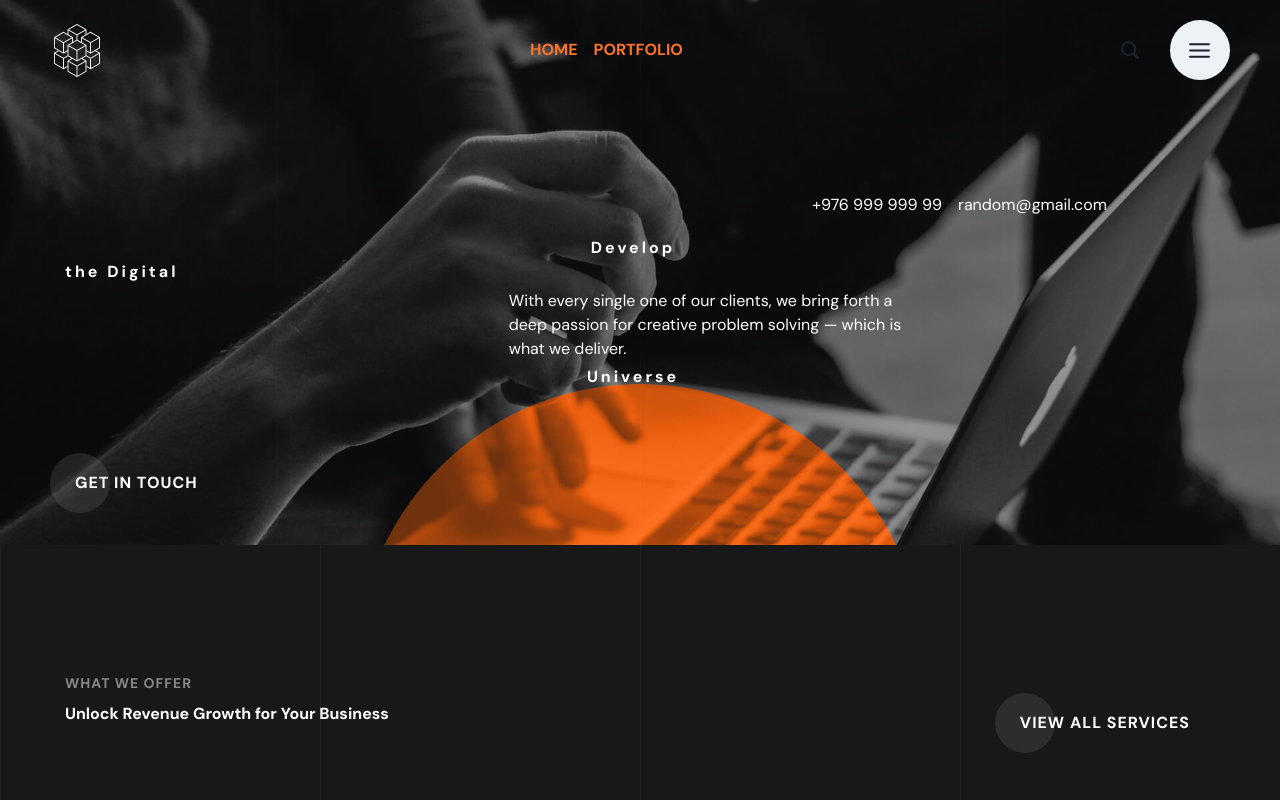
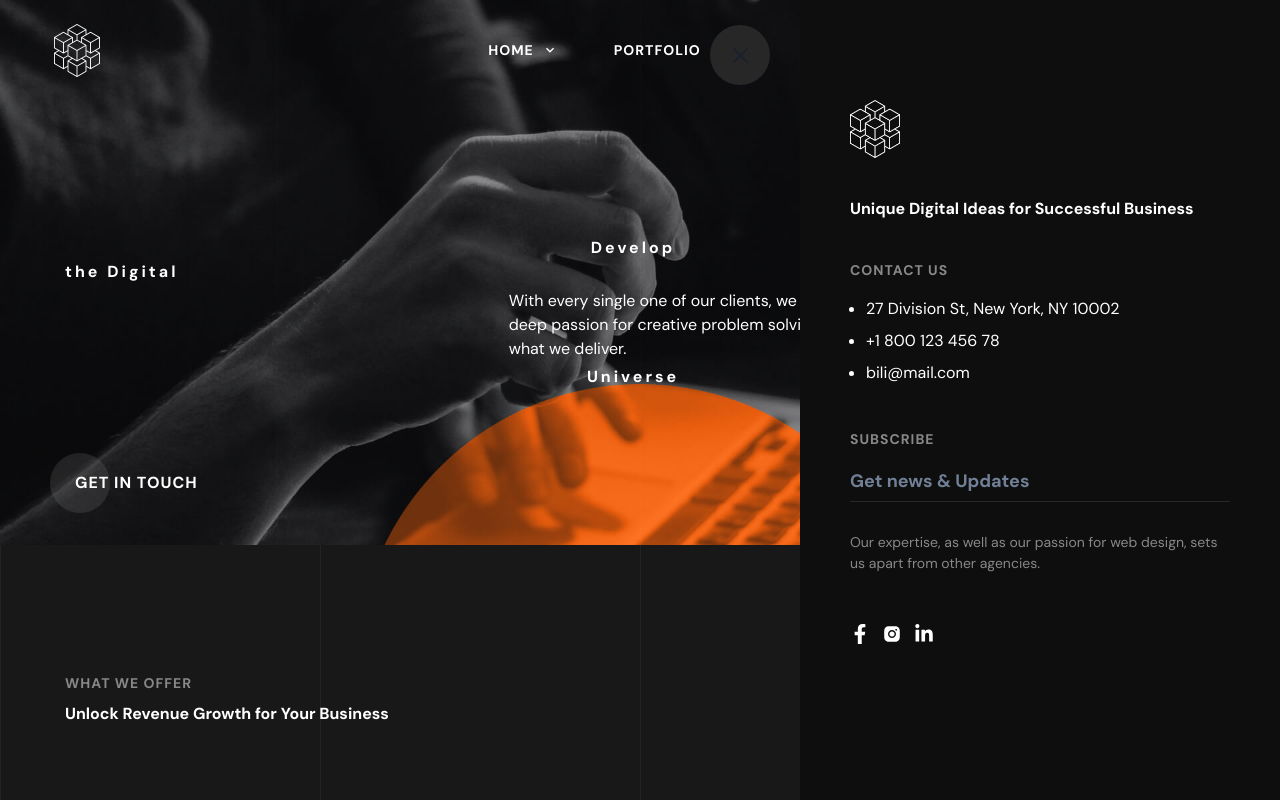
Before and after one commit to fl1pHover/honestMedia_V1, a Next.js app: page / in a window 1280 px wide. Shown: the top 800 px of the page. Built offline with nearby package versions, Linux system fonts and the light colour scheme.

Commit message:
navbar sidebar

```diff
--- a/components/navbar.js
+++ b/components/navbar.js
@@ -1,4 +1,4 @@
-import React from "react";
+import React, { useState } from "react";
 import {
      Box,
      Stack,
@@ -9,24 +9,60 @@ import {
      useColorModeValue,
      Button,
      IconButton,
+     Text,
+     UnorderedList,
+     ListItem,
+     Input,
 } from "@chakra-ui/react";
-import { Search2Icon, HamburgerIcon } from "@chakra-ui/icons";
+import { Search2Icon, HamburgerIcon, CloseIcon } from "@chakra-ui/icons";
 import NextLink from "next/link";
 
-const LinkItem = ({ href, path, target, children, ...props }) => {
+import { motion } from "framer-motion";
+
+import { ChevronDownIcon } from "@chakra-ui/icons";
+
+import { FaFacebookF } from "react-icons/fa";
+import { AiFillInstagram } from "react-icons/ai";
+import { FaLinkedinIn } from "react-icons/fa";
+import { AddIcon } from "@chakra-ui/icons";
+
+const footerIcon = [
+     {
+          href: "/",
+          icons: <FaFacebookF />,
+     },
+     { href: "/", icons: <AiFillInstagram /> },
+     { href: "/", icons: <FaLinkedinIn /> },
+];
+
+const variants = {
+     open: { opacity: 1, x: 0 },
+     closed: { opacity: 0, x: "-100%" },
+};
+
+const LinkItem = ({ href, path, target, children, text, ...props }) => {
      const active = path === href;
 
      return (
           <NextLink href={href} passHref scroll={false}>
                <Link
                     p={2}
-                    color={active ? "#202023" : "mainOrange"}
+                    color="white"
                     target={target}
                     textTransform="uppercase"
                     fontWeight="bold"
+                    _hover={{
+                         textDecoration: "none",
+                         color: "mainOrange",
+                    }}
                     {...props}
                >
-                    {children}
+                    <Stack direction="row" alignItems="center">
+                         <Text textStyle="title" color="inherit">
+                              {text}
+                         </Text>
+                         {children}
+                    </Stack>
                </Link>
           </NextLink>
      );
@@ -35,8 +71,12 @@ const LinkItem = ({ href, path, target, children, ...props }) => {
 const Navbar = (props) => {
      const { path } = props;
 
+     const [sidebar, setSidebar] = useState(false);
+
+     const showSidebar = () => setSidebar(!sidebar);
+
      return (
-          <Box pos="relative" className="rel">
+          <Box pos="relative" className="rel" zIndex="100">
                <Box
                     id="navbar"
                     as="nav"
@@ -56,14 +96,18 @@ const Navbar = (props) => {
                               src="../images/logo-1.png"
                               alt="logo"
                          />
-                         <Box>
-                              <LinkItem href="/" path={path}>
-                                   Home
+                         <Stack direction="row" gap={10}>
+                              <LinkItem href="/" path={path} text="Home">
+                                   <ChevronDownIcon />
                               </LinkItem>
-                              <LinkItem href="/portfolio" path={path}>
-                                   Portfolio
+                              <LinkItem
+                                   href="/portfolio"
+                                   path={path}
+                                   text="Portfolio"
+                              >
+                                   <ChevronDownIcon />
                               </LinkItem>
-                         </Box>
+                         </Stack>
                          <Stack direction="row" alignItems="center" spacing={5}>
                               <IconButton
                                    aria-label="Menu"
@@ -81,10 +125,111 @@ const Navbar = (props) => {
                                    borderRadius="50%"
                                    w="60px"
                                    h="60px"
+                                   bg="mainGrey"
                                    fontSize="25px"
+                                   onClick={showSidebar}
                               />
                          </Stack>
                     </Stack>
+               </Box>
+
+               <Box
+                    pos="fixed"
+                    width="480px"
+                    right="0"
+                    p="50px"
+                    bg="mainBlack"
+                    height="100vh"
+                    className={sidebar ? "sidebar active" : "sidebar"}
+                    animate={sidebar ? "open" : "closed"}
+                    variants={variants}
+                    zIndex="101"
+               >
+                    <IconButton
+                         aria-label="Menu"
+                         icon={<CloseIcon />}
+                         borderRadius="50%"
+                         w="60px"
+                         h="60px"
+                         bg="mainGrey"
+                         fontSize="15px"
+                         pos="absolute"
+                         transform="translate(-140px, -25px)"
+                         transition="0.1s ease"
+                         _hover={{
+                              fontSize: "18px",
+                         }}
+                         onClick={showSidebar}
+                    />
+                    <Image
+                         src="./images/logo-1.png"
+                         alt="logo"
+                         width="50px"
+                         mt="50px"
+                         mb="25px"
+                    />
+                    <Text
+                         textStyle="quote"
+                         lineHeight="1.4"
+                         fontWeight="bold"
+                         my={10}
+                    >
+                         Unique Digital Ideas for Successful Business
+                    </Text>
+                    <Box my={7}>
+                         <Text textStyle="title" mb={3}>
+                              Contact us
+                         </Text>
+                         <UnorderedList lineHeight="2">
+                              <ListItem>
+                                   27 Division St, New York, NY 10002
+                              </ListItem>
+                              <ListItem>+1 800 123 456 78</ListItem>
+                              <ListItem>bili@mail.com</ListItem>
+                         </UnorderedList>
+                    </Box>
+                    <Box my={10}>
+                         <Text textStyle="title" mb={3}>
+                              Subscribe
+                         </Text>
+                         <Input
+                              variant="flushed"
+                              focusBorderColor="none"
+                              w="100%"
+                              backgroundColor="transparent"
+                              borderBottomColor="mainGrey"
+                              placeholder="Get news & Updates"
+                              color="white"
+                              fontSize="18px"
+                              fontWeight="bold"
+                              mb="30px"
+                         />
+                         <Text fontSize="14px" color="titleGrey">
+                              Our expertise, as well as our passion for web
+                              design, sets us apart from other agencies.
+                         </Text>
+                         <Stack
+                              direction="row"
+                              mt="50px"
+                              className="profile__social"
+                              gap={3}
+                         >
+                              {footerIcon.map(({ ...props }, index) => {
+                                   return (
+                                        <NextLink href="/" passHref key={index}>
+                                             <Link
+                                                  fontSize="20px"
+                                                  _hover={{
+                                                       color: "mainOrange",
+                                                  }}
+                                             >
+                                                  {props.icons}
+                                             </Link>
+                                        </NextLink>
+                                   );
+                              })}
+                         </Stack>
+                    </Box>
                </Box>
           </Box>
      );
--- a/components/timeline.js
+++ b/components/timeline.js
@@ -146,15 +146,24 @@ const TimelineItem = () => {
 const Timeline = () => {
      return (
           <SectionLayout>
+               <Text
+                    textStyle="clipText"
+                    bgImage="url('./images/text-bg.jpg')"
+                    // backgroundClip="text"
+                    className="background__text"
+               >
+                    Our Awards
+               </Text>
                <Box
                     mr={{ base: "0", xl: "-30%" }}
                     pb="50px"
                     // w="410px"
                >
-                    <SectionHeader
+                    {/* <SectionHeader
                          miniTitle="OUR LATEST PROJECTS"
                          headerTitle="We Work to Craft Solid Products and Services For You"
-                    />
+                    /> */}
+
                     <Box h="50px" />
 
                     <TimelineItem />
--- a/pages/index.js
+++ b/pages/index.js
@@ -80,7 +80,9 @@ export default function Home() {
                <Box as="section" id="marquees">
                     <Marquees />
                </Box>
+
                <Box h={{ base: "4em", md: "6em", lg: "8em" }} />
+
                <Box as="section" id="timeline">
                     <TimeLine />
                </Box>
--- a/styles/globals.scss
+++ b/styles/globals.scss
@@ -275,3 +275,42 @@ a {
           transform: scale(0);
      }
 }
+
+.background__text {
+     -webkit-background-clip: text;
+}
+
+.sidebar {
+     transform: translateX(150%);
+     animation: 0.5s opacity ease forwards;
+}
+
+.active {
+     animation: 0.5s opacityOut ease;
+     // display: block !important;
+     // transform: translateX(0%);
+}
+
+@keyframes opacity {
+     0% {
+          opacity: 0;
+          transform: translateX(150%);
+     }
+
+     100% {
+          opacity: 1;
+          transform: translateX(0%);
+     }
+}
+@keyframes opacityOut {
+     0% {
+          opacity: 1;
+          transform: translateX(0%);
+          opacity: 1;
+          transform: translateX(0%);
+     }
+     100% {
+          opacity: 0;
+          transform: translateX(150%);
+     }
+}
```
Also changed, not shown: lib/theme.js, public/images/text-bg.jpg (added).
